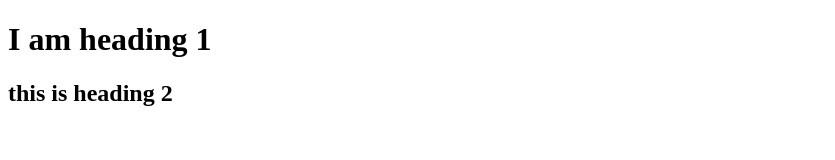
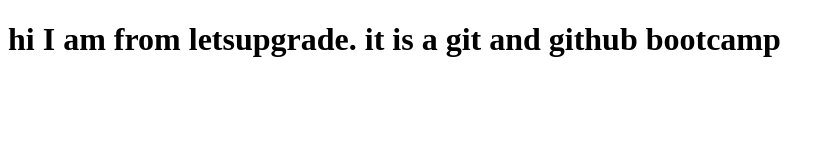
Before and after one commit to Suprith600/bootcamp_testing, a plain HTML site: page index.html in a window 1280 px wide. Shown: the whole page, without its empty margins (0-835 px from the left). Drawn offline with Linux system fonts and the light colour scheme.

Commit message:
initial commit

```diff
--- a/index.html
+++ b/index.html
@@ -7,8 +7,7 @@
     </head>
     <body>
         <h1>
-            I am heading 1
+            hi I am from letsupgrade. it is a git and github bootcamp
         </h1>
-        <h2> this is heading 2</h2>
     </body>
 </html>
```
